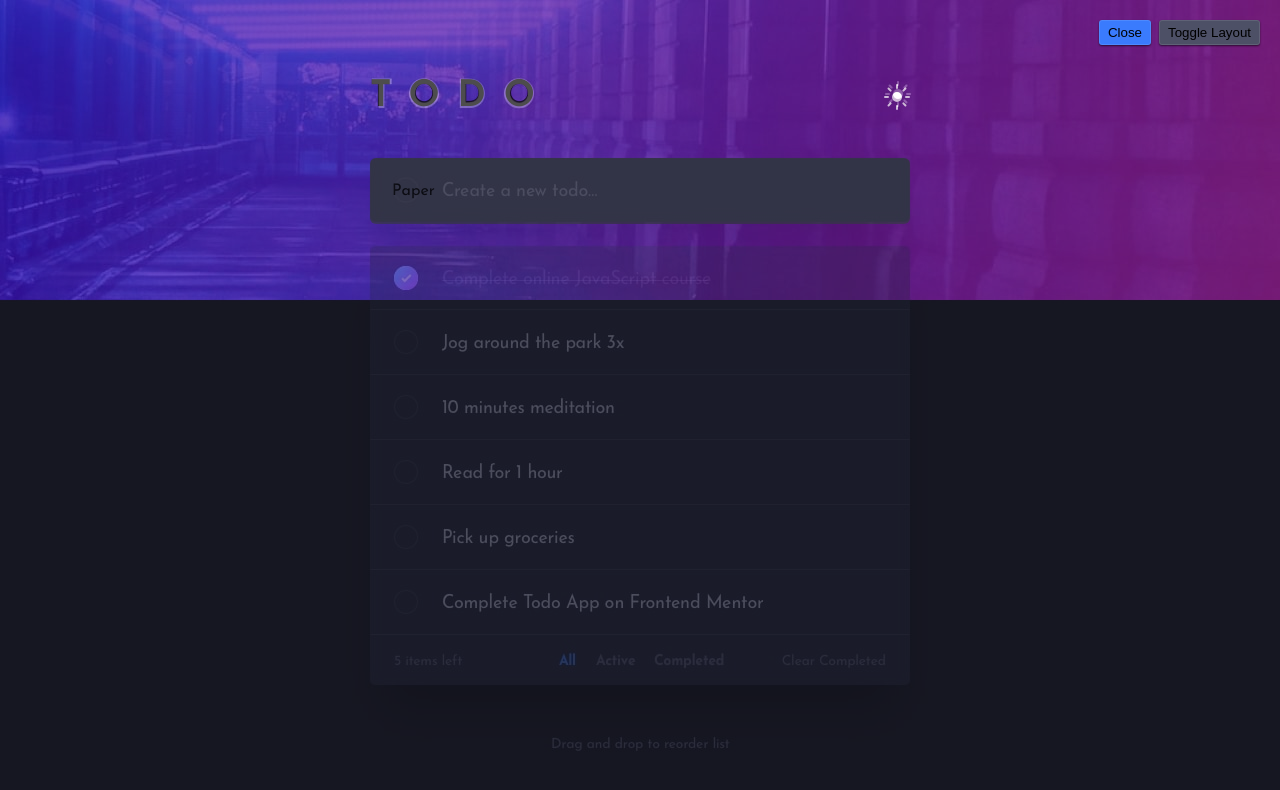
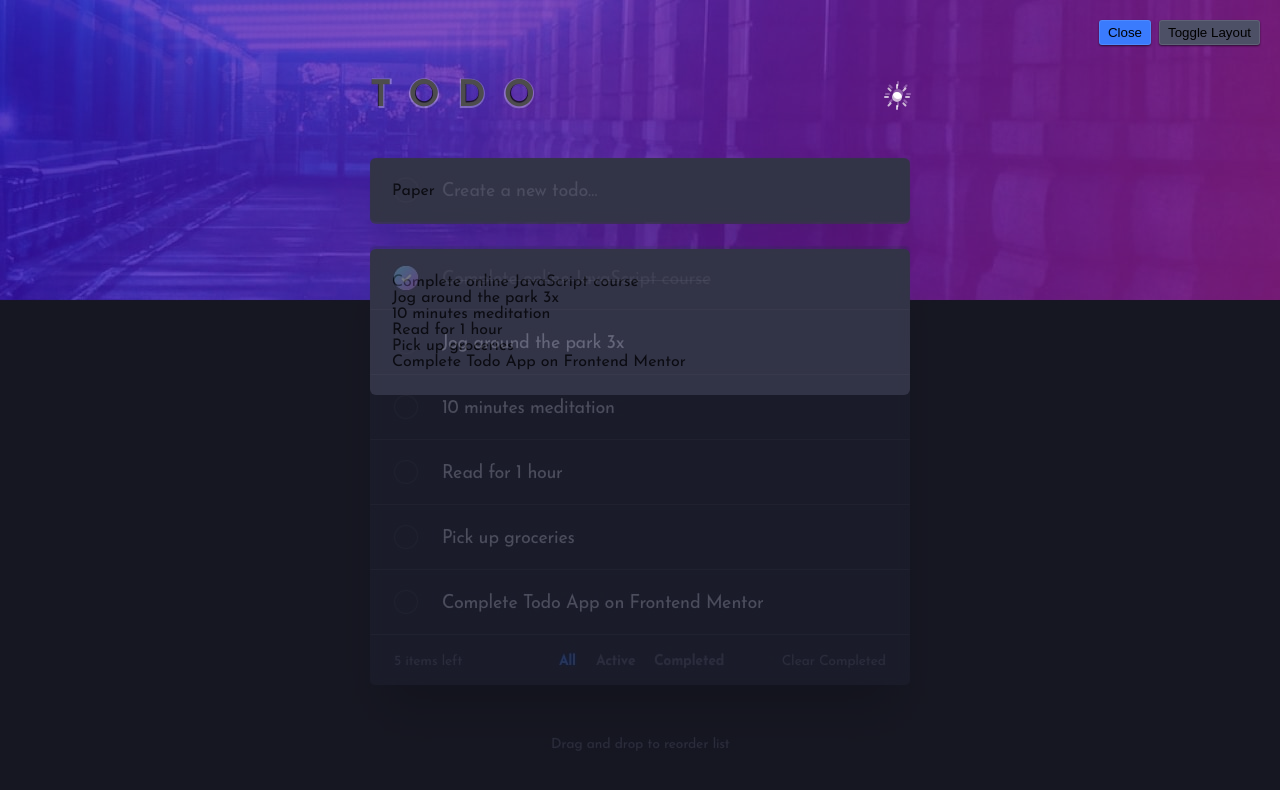
Before and after one commit to myronschippers/code-challenge-todo-app, a Next.js app: page / in a window 1280 px wide. Shown: the top 790 px of the page. Built offline with nearby package versions, Linux system fonts and the light colour scheme.

Commit message:
stubbing in the Todo List content

```diff
--- /dev/null
+++ b/src/components/features/TodoList/TodoList.constants.ts
@@ -0,0 +1,32 @@
+export const MOCK_TODO_LIST = [
+  {
+    completed: true,
+    text: 'Complete online JavaScript course',
+    createdAt: new Date(),
+  },
+  {
+    completed: false,
+    text: 'Jog around the park 3x',
+    createdAt: new Date(),
+  },
+  {
+    completed: false,
+    text: '10 minutes meditation',
+    createdAt: new Date(),
+  },
+  {
+    completed: false,
+    text: 'Read for 1 hour',
+    createdAt: new Date(),
+  },
+  {
+    completed: false,
+    text: 'Pick up groceries',
+    createdAt: new Date(),
+  },
+  {
+    completed: false,
+    text: 'Complete Todo App on Frontend Mentor',
+    createdAt: new Date(),
+  },
+];
--- /dev/null
+++ b/src/components/features/TodoList/TodoList.tsx
@@ -0,0 +1,23 @@
+'use client';
+
+import React, { useState } from 'react';
+import { Paper } from '@/components/ui/Paper';
+import { MOCK_TODO_LIST } from './TodoList.constants';
+import { StyledTodoListContainer } from './styles';
+import { ITodoListProps, ITodoItem } from './types';
+
+export const TodoList: React.FC<ITodoListProps> = ({ children }) => {
+  const [todoList, setTodoList] = useState<ITodoItem[]>(MOCK_TODO_LIST);
+
+  return (
+    <StyledTodoListContainer>
+      <Paper>Paper</Paper>
+
+      <Paper>
+        {todoList.map((todoItem, itemIndex) => (
+          <div key={itemIndex}>{todoItem.text}</div>
+        ))}
+      </Paper>
+    </StyledTodoListContainer>
+  );
+};
--- /dev/null
+++ b/src/components/features/TodoList/index.ts
@@ -0,0 +1,2 @@
+export { TodoList } from './TodoList';
+export type { ITodoListProps } from './types';
--- /dev/null
+++ b/src/components/features/TodoList/styles.tsx
@@ -0,0 +1,7 @@
+import styled from 'styled-components';
+
+export const StyledTodoListContainer = styled.section`
+  display: flex;
+  flex-direction: column;
+  row-gap: 2.5rem;
+`;
--- /dev/null
+++ b/src/components/features/TodoList/types.ts
@@ -0,0 +1,11 @@
+import { ReactNode } from 'react';
+
+export interface ITodoListProps {
+  children?: ReactNode;
+}
+
+export interface ITodoItem {
+  completed: boolean;
+  text: string;
+  createdAt: Date;
+}
--- a/src/components/pages/HomePage/HomePage.tsx
+++ b/src/components/pages/HomePage/HomePage.tsx
@@ -1,14 +1,14 @@
 'use client';
 
 import React from 'react';
-import { Paper } from '@/components/ui/Paper';
+import { TodoList } from '@/components/features/TodoList';
 
 interface IProps {}
 
 export const HomePage: React.FC<IProps> = (props) => {
   return (
-    <div>
-      <Paper>Content</Paper>
-    </div>
+    <>
+      <TodoList />
+    </>
   );
 };
--- a/src/components/ui/DesignOverlay/DesignOverlay.tsx
+++ b/src/components/ui/DesignOverlay/DesignOverlay.tsx
@@ -11,6 +11,9 @@ import {
 
 interface IProps {}
 
+/**
+ * Purely a development aid tool to help adjust the App to match the static design
+ */
 export const DesignOverlay: React.FC<IProps> = () => {
   const [isOpen, setIsOpen] = useState<boolean>(true);
   const [layoutAs, setLayoutAs] = useState<'desktop' | 'mobile'>('desktop');
--- a/src/components/ui/Paper/Paper.tsx
+++ b/src/components/ui/Paper/Paper.tsx
@@ -3,5 +3,5 @@ import { StyledPaperContainer } from './styles';
 import { IPaperProps } from './types';
 
 export const Paper: React.FC<IPaperProps> = ({ children }) => {
-  return <StyledPaperContainer>Paper</StyledPaperContainer>;
+  return <StyledPaperContainer>{children}</StyledPaperContainer>;
 };
```
